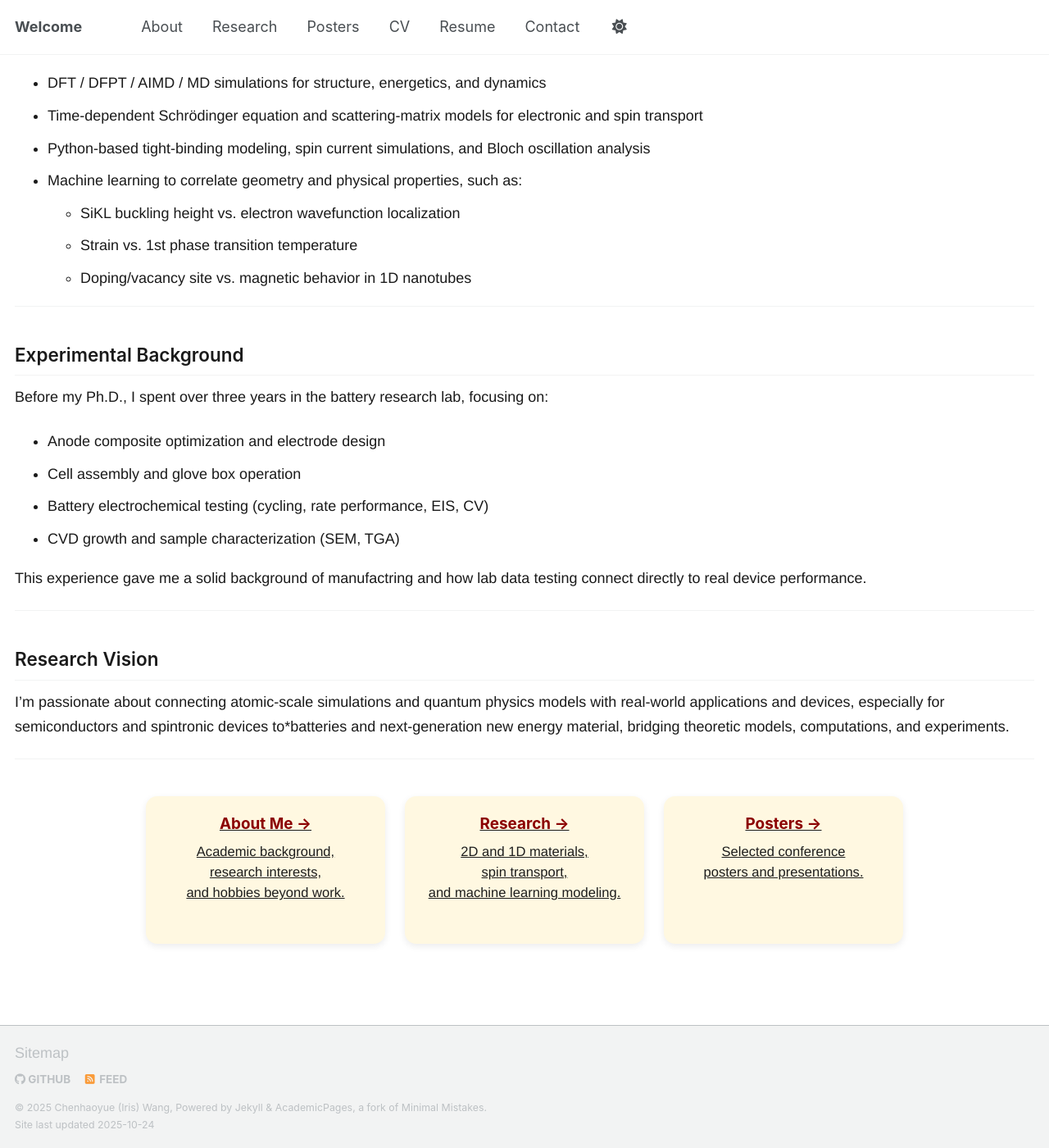
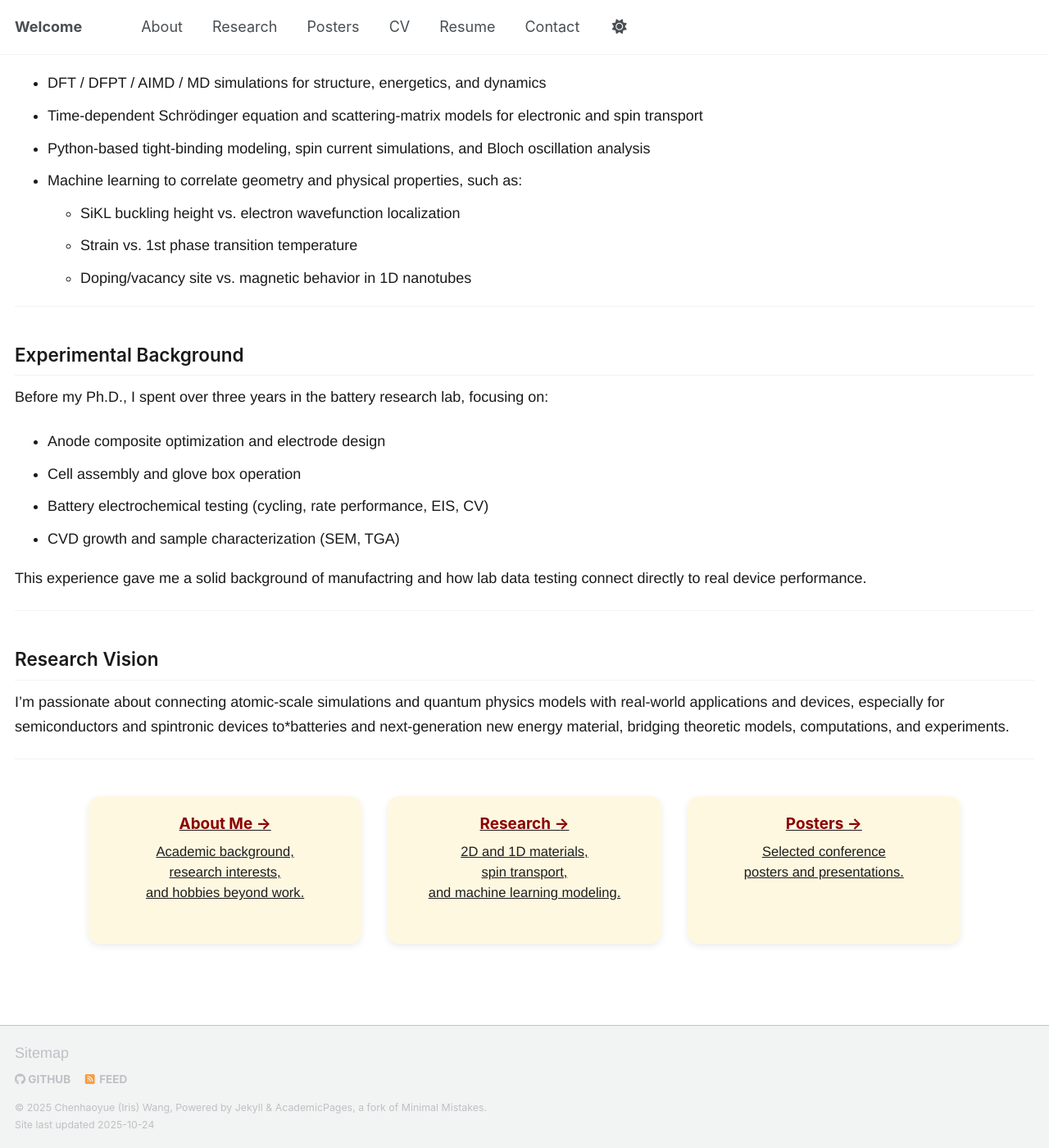
Before and after one commit to Iris-wang-233/Iris-Wang-233.github.io, a Jekyll site: the page built from _pages/index.md, in a window 1280 px wide and 1400 px high, scrolled down 481 px. Shown: the whole window at 82% size. Built offline with Jekyll 4.4.1, drawn with Linux system fonts in a browser that asks for light colours; a script that is not in the unit is left out.

Commit message:
Update custom.css

```diff
--- a/assets/css/custom.css
+++ b/assets/css/custom.css
@@ -98,9 +98,9 @@ a:hover {
 /* ===== Scoped home cards (no theme conflicts) ===== */
 .home-cards{
   display: grid;
-  grid-template-columns: repeat(3, minmax(240px, 1fr));
-  gap: 24px;
-  max-width: 960px;
+  grid-template-columns: repeat(3, minmax(300px, 1fr));  /* wider cards */
+  gap: 32px;                                             /* more space between them */
+  max-width: 1100px;
   margin: 2.5rem auto;
   padding: 0 1rem;
   box-sizing: border-box;
```
